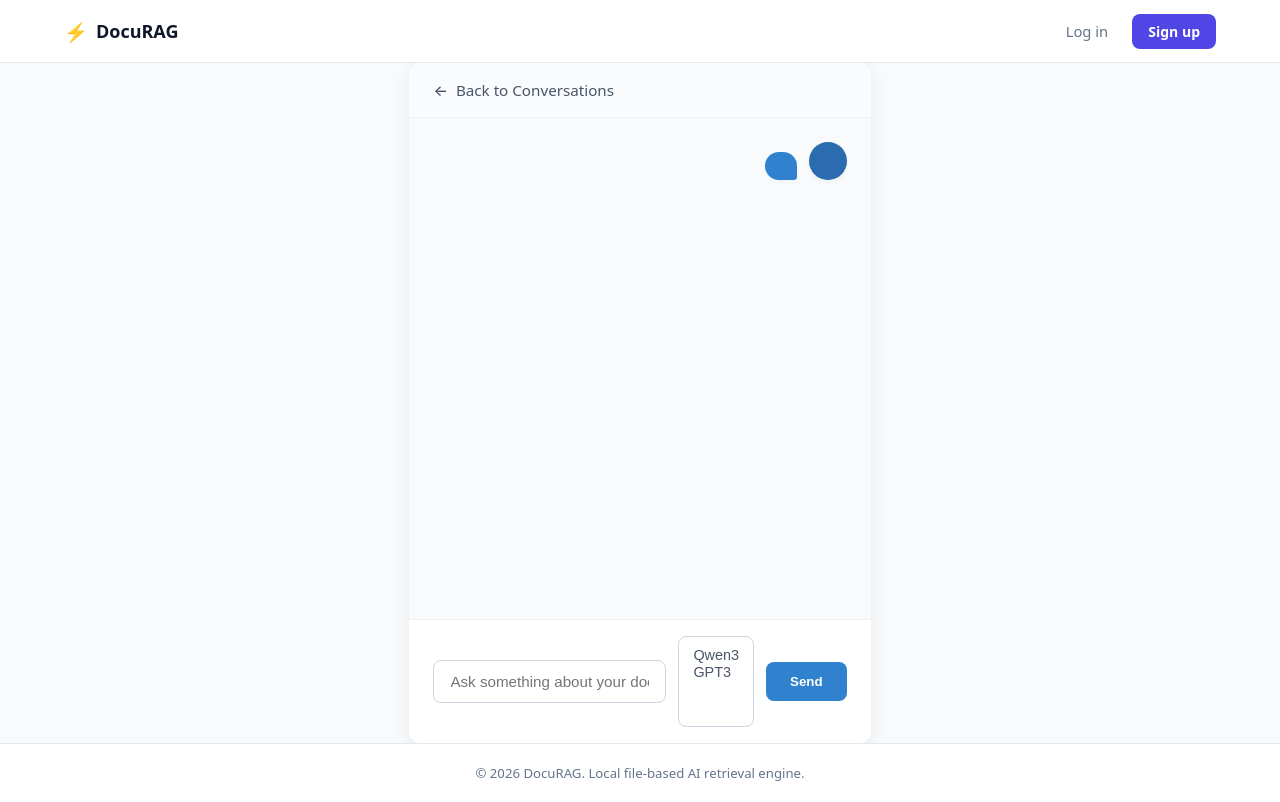
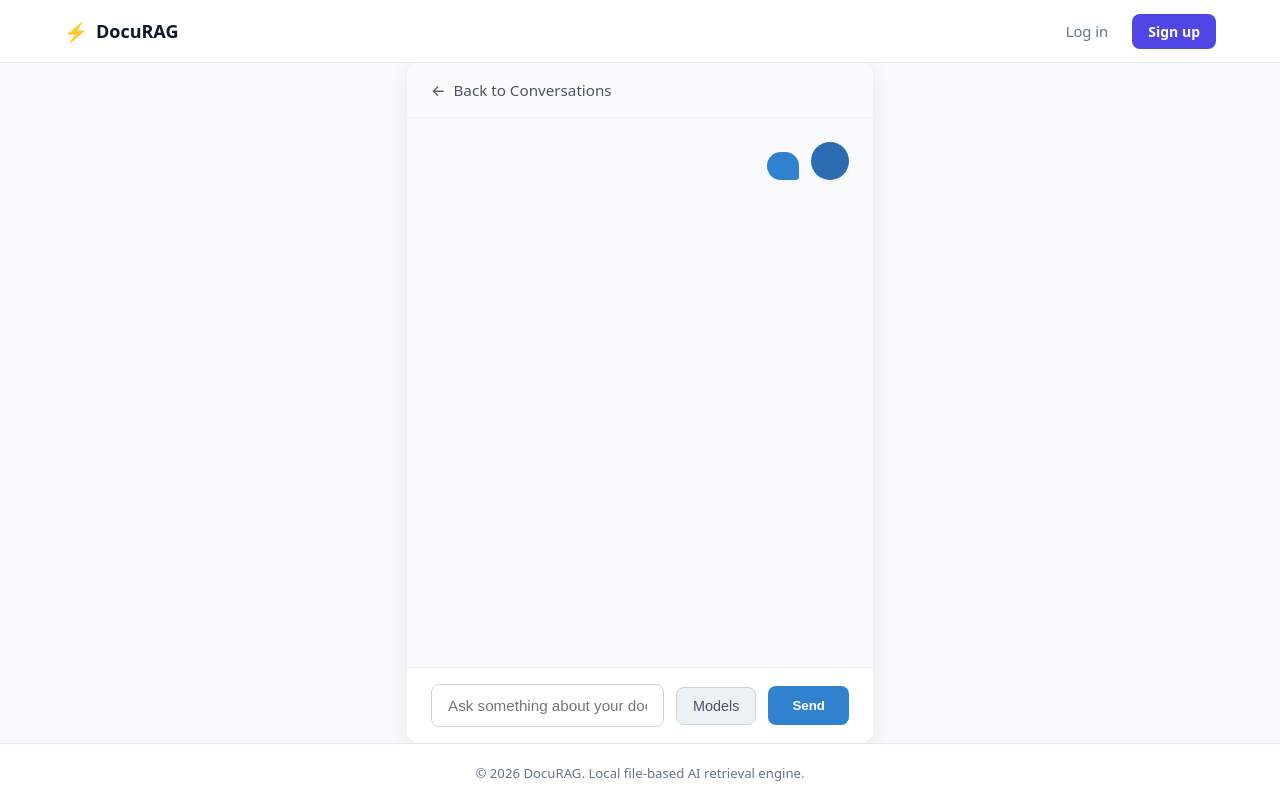
Before and after one commit to MohamedKirate-hub/PDFChat, a Django app: template pdfRAG/chatbot/templates/chatbot.html in a window 1280 px wide. Run offline with Django 5.2, Linux system fonts and the light colour scheme; the template is opened without the code that fills it: values that come from a table or form of the project are taken from there, others are empty; data comes from the database, SQL or seed files in the repository; both versions use the stored data as it was after the commit.

Commit message:
2026-10-21 12:17 finish frontend v1.1

```diff
--- a/pdfRAG/chatbot/models.py
+++ b/pdfRAG/chatbot/models.py
@@ -11,7 +11,7 @@ class Message(models.Model):
     created_at = models.DateTimeField(auto_now_add=True)
 
     class Meta:
-            ordering = ["-created_at"]
+            ordering = ["created_at"]
 
 class ConversationRoom(models.Model):
     user = models.ForeignKey(User, on_delete=models.CASCADE, related_name="rooms")
@@ -24,7 +24,7 @@ class Conversation(models.Model):
     created_at = models.DateTimeField(auto_now_add=True)
 
     class Meta:
-        ordering = ["-created_at"]
+        ordering = ["created_at"]
 
     def __str__(self):
         return self.title
--- a/pdfRAG/chatbot/templates/chatbot.html
+++ b/pdfRAG/chatbot/templates/chatbot.html
@@ -19,8 +19,8 @@
     <!-- Chat Messages Stream -->
     <div class="chat-messages">
         {% for message in conversations %}
-            {% if message.owner.role == 'assistant' %}
-                <!-- AI / Assistant Message -> LEFT SIDE (Avatar on Left) -->
+            {% if message.owner.role.name == 'assistant' %}
+                <!-- Assistant Message -> Left Side -->
                 <div class="msg-row msg-ai">
                     <div class="msg-avatar">⚡</div>
                     <div class="msg-bubble">
@@ -29,7 +29,7 @@
                     </div>
                 </div>
             {% else %}
-                <!-- User Message -> RIGHT SIDE (Avatar on Right) -->
+                <!-- User Message -> Right Side (Avatar on Right) -->
                 <div class="msg-row msg-user">
                     <div class="msg-bubble">
                         <div class="msg-sender">{{ message.owner.username }}</div>
@@ -55,14 +55,48 @@
                 type="text"
                 name="query"
                 placeholder="Ask something about your documents..."
-                required
                 autocomplete="off"
                 class="chat-input"
             >
-            <select id="models" name="models" multiple>
-                <option value="qwen3">Qwen3</option>
-                <option value="gtp3">GPT3</option>
-            </select>
+
+            <!-- Models Selector Container -->
+            <div class="model-selector-container">
+                <button type="button" id="models_button" class="model-trigger-btn">Models</button>
+                <select id="models" name="models" multiple class="model-dropdown-select" style="display: none;">
+                    <option value="Qwen/Qwen3-0.6B">Qwen3</option>
+                </select>
+                <script>
+                    const modelsButton = document.getElementById("models_button");
+                    const modelsSelection = document.getElementById("models");
+
+                    modelsSelection.addEventListener("change", () => {
+                        const selectedOptions = Array.from(modelsSelection.selectedOptions);
+                        if (selectedOptions.length > 0) {
+                            const modelNames = selectedOptions.map(option => option.text).join(", ");
+                            modelsButton.innerText = modelNames;
+                        } else {
+                            modelsButton.innerText = "Models";
+                        }
+                    });
+
+                    modelsButton.addEventListener("click", (e) => {
+                        e.stopPropagation();
+                        if (modelsSelection.style.display === "none") {
+                            modelsSelection.style.display = "block";
+                        } else {
+                            modelsSelection.style.display = "none";
+                        }
+                    });
+
+                    // Hide dropdown when clicking outside
+                    document.addEventListener("click", (e) => {
+                        if (!e.target.closest('.model-selector-container')) {
+                            modelsSelection.style.display = "none";
+                        }
+                    });
+                </script>
+            </div>
+
             <button type="submit" class="btn-chat-send">Send</button>
         </form>
     </div>
--- a/pdfRAG/chatbot/views.py
+++ b/pdfRAG/chatbot/views.py
@@ -43,7 +43,10 @@ def chatbot(request, pk):
             user_role = UserRole.objects.get(name="assistant")
             assistant = User.objects.get(role=user_role)
             query = request.POST.get("query", "").strip()
+            model_name = request.POST.get("models","Qwen/Qwen3-0.6B")
+            print(model_name)
             if query:
+                # settings.MODEL_NAME = model_name
                 user_message = Message.objects.create(
                     owner = request.user,
                     body = query)
@@ -55,7 +58,7 @@ def chatbot(request, pk):
                     owner = assistant,
                     body = answer)
 
-                conversation.conversations.add(user_message, assistant_message)
+                conversation.conversations.add(assistant_message, user_message)
 
         context = {'conversations': conversation.conversations.all()}
         return render(request, "chatbot.html", context)
--- a/pdfRAG/static/chatbot/chat.css
+++ b/pdfRAG/static/chatbot/chat.css
@@ -1,5 +1,3 @@
-/* chat.css */
-
 .chat-container {
     display: flex;
     flex-direction: column;
@@ -65,10 +63,10 @@
     border-bottom-left-radius: 4px;
 }
 
-/* User Message (Right Aligned) */
+/* User Message (Right Aligned - Avatar on Right) */
 .msg-user {
-    align-self: flex-end;
-    flex-direction: row;
+    align-self: flex-end !important;
+    flex-direction: row !important;
 }
 
 .msg-user .msg-bubble {
@@ -79,6 +77,7 @@
 
 .msg-user .msg-sender {
     color: #ebf8ff;
+    text-align: right;
 }
 
 /* Avatars */
@@ -150,7 +149,7 @@
     font-size: 0.9rem;
 }
 
-/* Input Bar */
+/* Input Bar & Controls */
 .chat-input-wrapper {
     padding: 16px 24px;
     background: #ffffff;
@@ -161,6 +160,7 @@
     display: flex;
     gap: 12px;
     align-items: center;
+    position: relative;
 }
 
 .chat-input {
@@ -177,14 +177,53 @@
     border-color: #3182ce;
 }
 
-#models {
-    padding: 10px 12px;
+/* Model Selector Components */
+.model-selector-container {
+    position: relative;
+}
+
+.model-trigger-btn {
+    padding: 10px 16px;
+    background: #edf2f7;
+    color: #4a5568;
     border: 1px solid #cbd5e0;
     border-radius: 8px;
-    background: #fff;
+    font-size: 0.9rem;
+    font-weight: 500;
+    cursor: pointer;
+    transition: background 0.2s, border-color 0.2s;
+    white-space: nowrap;
+}
+
+.model-trigger-btn:hover {
+    background: #e2e8f0;
+    border-color: #a0aec0;
+}
+
+.model-dropdown-select {
+    position: absolute;
+    bottom: 110%;
+    right: 0;
+    width: 140px;
+    padding: 6px;
+    border: 1px solid #cbd5e0;
+    border-radius: 8px;
+    background: #ffffff;
     font-size: 0.9rem;
     outline: none;
-    color: #4a5568;
+    color: #2d3748;
+    box-shadow: 0 4px 12px rgba(0, 0, 0, 0.08);
+    z-index: 10;
+}
+
+.model-dropdown-select option {
+    padding: 6px 10px;
+    border-radius: 4px;
+}
+
+.model-dropdown-select option:checked {
+    background: #ebf8ff;
+    color: #2b6cb0;
 }
 
 .btn-chat-send {
```
Also changed, not shown: pdfRAG/db.sqlite3, 1 other file.
